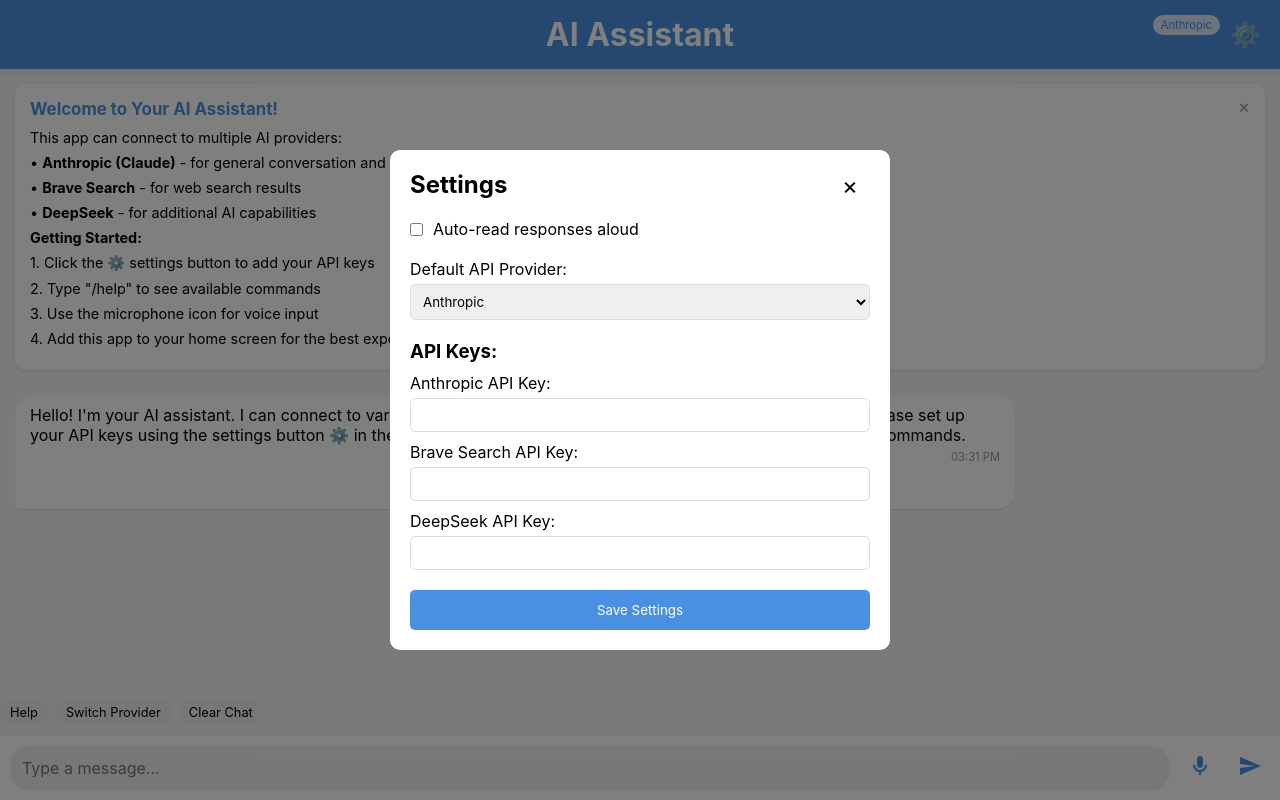
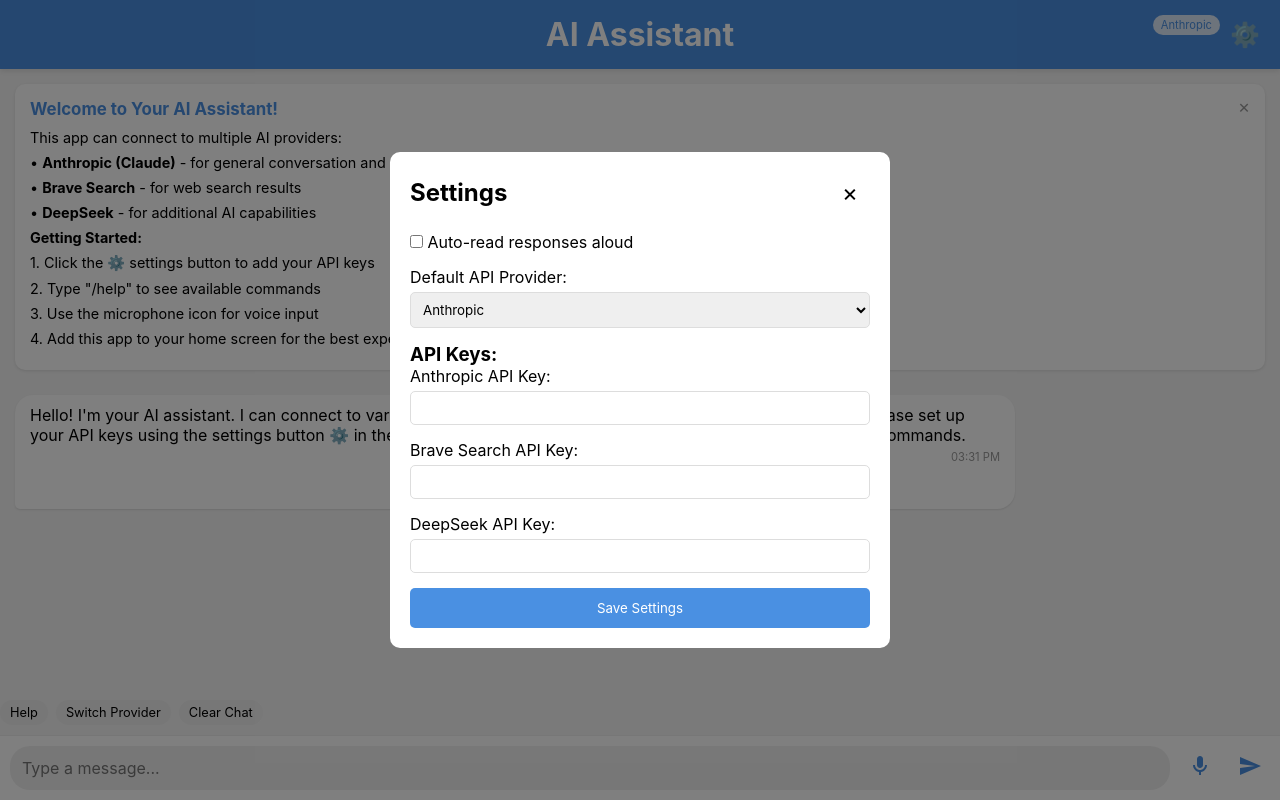
Before and after one commit to anontesla1/charlie, a plain HTML site: page index.html in a window 1280 px wide. Both pictures are taken after a click on the button "⚙️". Drawn offline with Linux system fonts and the light colour scheme.

Commit message:
Add files via upload

```diff
--- a/index.html
+++ b/index.html
@@ -215,6 +215,7 @@
             color: #999;
         }
 
+        /* Pre-built modal styles so it exists in the DOM */
         #settings-modal {
             display: none;
             position: fixed;
@@ -235,6 +236,48 @@
             width: 80%;
             max-width: 500px;
             position: relative;
+            max-height: 80vh;
+            overflow-y: auto;
+        }
+
+        .modal-header {
+            display: flex;
+            justify-content: space-between;
+            align-items: center;
+            margin-bottom: 20px;
+        }
+
+        .modal-close {
+            background: transparent;
+            border: none;
+            font-size: 1.5rem;
+            cursor: pointer;
+        }
+
+        .form-group {
+            margin-bottom: 15px;
+        }
+
+        .form-group label {
+            display: block;
+            margin-bottom: 5px;
+        }
+
+        .form-control {
+            width: 100%;
+            padding: 8px;
+            border-radius: 5px;
+            border: 1px solid #ddd;
+        }
+
+        .btn-primary {
+            background-color: #4a90e2;
+            color: white;
+            border: none;
+            padding: 10px 15px;
+            border-radius: 5px;
+            cursor: pointer;
+            width: 100%;
         }
 
         /* Provider badge */
@@ -302,6 +345,50 @@
         </div>
     </div>
 
+    <!-- Settings Modal - Pre-built in the DOM -->
+    <div id="settings-modal">
+        <div class="modal-content">
+            <div class="modal-header">
+                <h2>Settings</h2>
+                <button class="modal-close" id="close-settings">&times;</button>
+            </div>
+
+            <div class="form-group">
+                <label>
+                    <input type="checkbox" id="tts-toggle"> Auto-read responses aloud
+                </label>
+            </div>
+
+            <div class="form-group">
+                <label for="provider-select">Default API Provider:</label>
+                <select id="provider-select" class="form-control">
+                    <option value="anthropic">Anthropic</option>
+                    <option value="brave">Brave Search</option>
+                    <option value="deepseek">DeepSeek</option>
+                </select>
+            </div>
+
+            <h3>API Keys:</h3>
+
+            <div class="form-group">
+                <label for="anthropic-api-key">Anthropic API Key:</label>
+                <input type="password" id="anthropic-api-key" class="form-control">
+            </div>
+
+            <div class="form-group">
+                <label for="brave-api-key">Brave Search API Key:</label>
+                <input type="password" id="brave-api-key" class="form-control">
+            </div>
+
+            <div class="form-group">
+                <label for="deepseek-api-key">DeepSeek API Key:</label>
+                <input type="password" id="deepseek-api-key" class="form-control">
+            </div>
+
+            <button id="save-settings" class="btn-primary">Save Settings</button>
+        </div>
+    </div>
+
     <div class="command-suggestions" id="command-suggestions">
         <div class="command-suggestion" onclick="insertCommand('/help')">Help</div>
         <div class="command-suggestion" onclick="insertCommand('/provider')">Switch Provider</div>
@@ -340,181 +427,60 @@
             localStorage.setItem('instructionsHidden', 'true');
         }
 
-        // Function to show settings modal
-        function showSettingsModal() {
-            // Create modal container if it doesn't exist
-            let modal = document.getElementById('settings-modal');
-            if (!modal) {
-                modal = document.createElement('div');
-                modal.id = 'settings-modal';
-                modal.style.position = 'fixed';
-                modal.style.top = '0';
-                modal.style.left = '0';
-                modal.style.width = '100%';
-                modal.style.height = '100%';
-                modal.style.backgroundColor = 'rgba(0, 0, 0, 0.5)';
-                modal.style.display = 'flex';
-                modal.style.justifyContent = 'center';
-                modal.style.alignItems = 'center';
-                modal.style.zIndex = '1000';
+        // Functions for settings modal
+        function openSettings() {
+            // Load saved settings
+            loadSettings();
 
-                document.body.appendChild(modal);
-            } else {
-                modal.innerHTML = '';
+            // Show modal
+            const modal = document.getElementById('settings-modal');
             modal.style.display = 'flex';
         }
 
-            // Create modal content
-            const modalContent = document.createElement('div');
-            modalContent.style.backgroundColor = 'white';
-            modalContent.style.padding = '20px';
-            modalContent.style.borderRadius = '10px';
-            modalContent.style.width = '80%';
-            modalContent.style.maxWidth = '500px';
-            modalContent.style.maxHeight = '80vh';
-            modalContent.style.overflowY = 'auto';
-            modalContent.style.position = 'relative';
+        function closeSettings() {
+            const modal = document.getElementById('settings-modal');
+            modal.style.display = 'none';
+        }
 
-            // Title
-            const title = document.createElement('h2');
-            title.textContent = 'Settings';
-            title.style.marginBottom = '20px';
-            modalContent.appendChild(title);
-
-            // Close button
-            const closeButton = document.createElement('button');
-            closeButton.textContent = '×';
-            closeButton.style.position = 'absolute';
-            closeButton.style.right = '20px';
-            closeButton.style.top = '15px';
-            closeButton.style.backgroundColor = 'transparent';
-            closeButton.style.border = 'none';
-            closeButton.style.fontSize = '1.5rem';
-            closeButton.style.cursor = 'pointer';
-            closeButton.onclick = () => { modal.style.display = 'none'; };
-            modalContent.appendChild(closeButton);
-
-            // Get current provider and API keys
-            const currentProvider = localStorage.getItem('currentProvider') || 'anthropic';
-            const apiKeys = {
-                anthropic: localStorage.getItem('apiKey_anthropic') ? atob(localStorage.getItem('apiKey_anthropic')) : '',
-                brave: localStorage.getItem('apiKey_brave') ? atob(localStorage.getItem('apiKey_brave')) : '',
-                deepseek: localStorage.getItem('apiKey_deepseek') ? atob(localStorage.getItem('apiKey_deepseek')) : ''
-            };
-
-            // TTS toggle
-            const ttsContainer = document.createElement('div');
-            ttsContainer.style.marginBottom = '20px';
-
-            const ttsLabel = document.createElement('label');
-            ttsLabel.style.display = 'flex';
-            ttsLabel.style.alignItems = 'center';
-
-            const ttsToggle = document.createElement('input');
-            ttsToggle.type = 'checkbox';
-            ttsToggle.id = 'tts-toggle';
-            ttsToggle.style.marginRight = '10px';
+        function loadSettings() {
+            // Load TTS setting
+            const ttsToggle = document.getElementById('tts-toggle');
             ttsToggle.checked = localStorage.getItem('ttsEnabled') === 'true';
 
-            ttsLabel.appendChild(ttsToggle);
-            ttsLabel.appendChild(document.createTextNode('Auto-read responses aloud'));
+            // Load selected provider
+            const providerSelect = document.getElementById('provider-select');
+            const currentProvider = localStorage.getItem('currentProvider') || 'anthropic';
+            providerSelect.value = currentProvider;
 
-            ttsContainer.appendChild(ttsLabel);
-            modalContent.appendChild(ttsContainer);
-
-            // API Provider selection
-            const providerContainer = document.createElement('div');
-            providerContainer.style.marginBottom = '20px';
-
-            const providerLabel = document.createElement('label');
-            providerLabel.textContent = 'Default API Provider:';
-            providerLabel.style.display = 'block';
-            providerLabel.style.marginBottom = '5px';
-
-            providerContainer.appendChild(providerLabel);
-
-            const providerSelect = document.createElement('select');
-            providerSelect.id = 'provider-select';
-            providerSelect.style.width = '100%';
-            providerSelect.style.padding = '8px';
-            providerSelect.style.borderRadius = '5px';
-            providerSelect.style.border = '1px solid #ddd';
-
-            const providers = {
-                'anthropic': 'Anthropic',
-                'brave': 'Brave Search',
-                'deepseek': 'DeepSeek'
-            };
-
-            for (const [key, value] of Object.entries(providers)) {
-                const option = document.createElement('option');
-                option.value = key;
-                option.textContent = value;
-                if (key === currentProvider) {
-                    option.selected = true;
+            // Load API keys
+            const providers = ['anthropic', 'brave', 'deepseek'];
+            for (const provider of providers) {
+                const savedKey = localStorage.getItem(`apiKey_${provider}`);
+                const apiKeyInput = document.getElementById(`${provider}-api-key`);
+                if (savedKey && apiKeyInput) {
+                    try {
+                        apiKeyInput.value = atob(savedKey);
+                    } catch (error) {
+                        apiKeyInput.value = '';
+                        console.error('Error decoding API key:', error);
                     }
-                providerSelect.appendChild(option);
+                }
+            }
         }
 
-            providerContainer.appendChild(providerSelect);
-            modalContent.appendChild(providerContainer);
-
-            // API Key fields for each provider
-            const apiKeyContainer = document.createElement('div');
-            apiKeyContainer.style.marginBottom = '20px';
-
-            const apiKeyLabel = document.createElement('h3');
-            apiKeyLabel.textContent = 'API Keys:';
-            apiKeyLabel.style.marginBottom = '10px';
-
-            apiKeyContainer.appendChild(apiKeyLabel);
-
-            for (const [key, value] of Object.entries(providers)) {
-                const fieldContainer = document.createElement('div');
-                fieldContainer.style.marginBottom = '10px';
-
-                const label = document.createElement('label');
-                label.textContent = `${value} API Key:`;
-                label.style.display = 'block';
-                label.style.marginBottom = '5px';
-
-                const input = document.createElement('input');
-                input.type = 'password';
-                input.id = `${key}-api-key`;
-                input.value = apiKeys[key] || '';
-                input.style.width = '100%';
-                input.style.padding = '8px';
-                input.style.borderRadius = '5px';
-                input.style.border = '1px solid #ddd';
-
-                fieldContainer.appendChild(label);
-                fieldContainer.appendChild(input);
-                apiKeyContainer.appendChild(fieldContainer);
-            }
-
-            modalContent.appendChild(apiKeyContainer);
-
-            // Save button
-            const saveButton = document.createElement('button');
-            saveButton.textContent = 'Save Settings';
-            saveButton.style.backgroundColor = '#4a90e2';
-            saveButton.style.color = 'white';
-            saveButton.style.border = 'none';
-            saveButton.style.padding = '10px 15px';
-            saveButton.style.borderRadius = '5px';
-            saveButton.style.cursor = 'pointer';
-            saveButton.style.width = '100%';
-
-            saveButton.onclick = () => {
+        function saveSettings() {
             // Save TTS setting
-                localStorage.setItem('ttsEnabled', document.getElementById('tts-toggle').checked);
+            const ttsToggle = document.getElementById('tts-toggle');
+            localStorage.setItem('ttsEnabled', ttsToggle.checked);
 
             // Save selected provider
-                const selectedProvider = document.getElementById('provider-select').value;
+            const providerSelect = document.getElementById('provider-select');
+            const selectedProvider = providerSelect.value;
             localStorage.setItem('currentProvider', selectedProvider);
 
-                // Save API keys - convert to base64 for minimal obfuscation
-                for (const provider of Object.keys(providers)) {
+            // Save API keys
+            const providers = ['anthropic', 'brave', 'deepseek'];
+            for (const provider of providers) {
                 const apiKeyInput = document.getElementById(`${provider}-api-key`);
                 if (apiKeyInput && apiKeyInput.value) {
                     localStorage.setItem(`apiKey_${provider}`, btoa(apiKeyInput.value));
@@ -522,36 +488,43 @@
             }
 
             // Update provider badge
-                document.getElementById('provider-badge').textContent = providers[selectedProvider];
+            updateProviderBadge();
 
             // Close modal
-                modal.style.display = 'none';
+            closeSettings();
 
             // Show success message
             alert('Settings saved successfully!');
-            };
-
-            modalContent.appendChild(saveButton);
-            modal.appendChild(modalContent);
         }
 
-        // Check if instructions have been hidden before
-        window.addEventListener('DOMContentLoaded', () => {
-            if (localStorage.getItem('instructionsHidden') === 'true') {
-                document.getElementById('app-instructions').style.display = 'none';
-            }
-
-            // Update provider badge
+        function updateProviderBadge() {
             const currentProvider = localStorage.getItem('currentProvider') || 'anthropic';
             const providerMap = {
                 'anthropic': 'Anthropic',
                 'brave': 'Brave Search',
                 'deepseek': 'DeepSeek'
             };
-            document.getElementById('provider-badge').textContent = providerMap[currentProvider] || 'Anthropic';
+            const badge = document.getElementById('provider-badge');
+            badge.textContent = providerMap[currentProvider] || 'Anthropic';
+        }
 
-            // Add click event to settings button
-            document.getElementById('settings-button').addEventListener('click', showSettingsModal);
+        // Initialize app
+        document.addEventListener('DOMContentLoaded', function() {
+            // Check if instructions have been hidden before
+            if (localStorage.getItem('instructionsHidden') === 'true') {
+                document.getElementById('app-instructions').style.display = 'none';
+            }
+
+            // Update provider badge
+            updateProviderBadge();
+
+            // Set up event listeners for settings
+            document.getElementById('settings-button').addEventListener('click', openSettings);
+            document.getElementById('close-settings').addEventListener('click', closeSettings);
+            document.getElementById('save-settings').addEventListener('click', saveSettings);
+
+            // Load initial settings
+            loadSettings();
         });
 
         // Register service worker for PWA functionality
@@ -563,6 +536,7 @@
             });
         }
     </script>
+    </script>
     <script src="app.js"></script>
 </body>
 </html>
```
Lines whose indentation alone changed are shown as unchanged.
